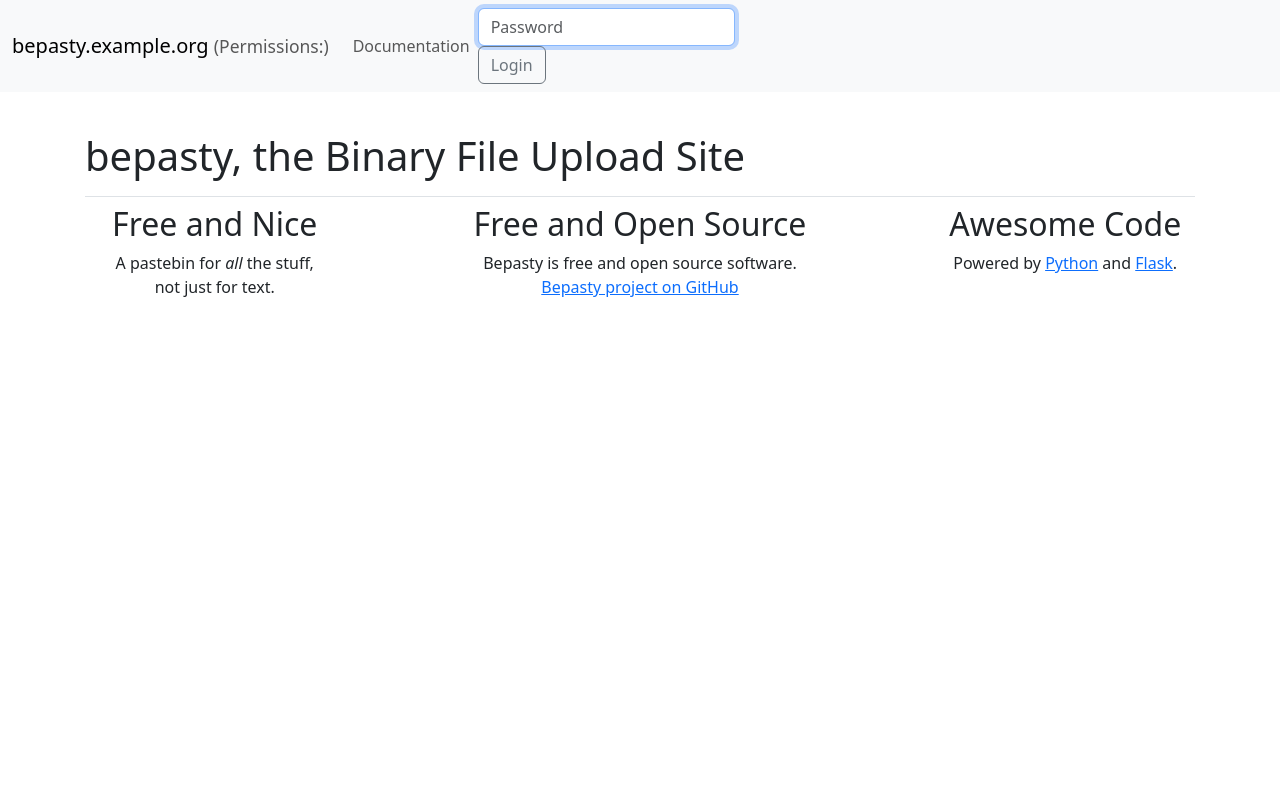
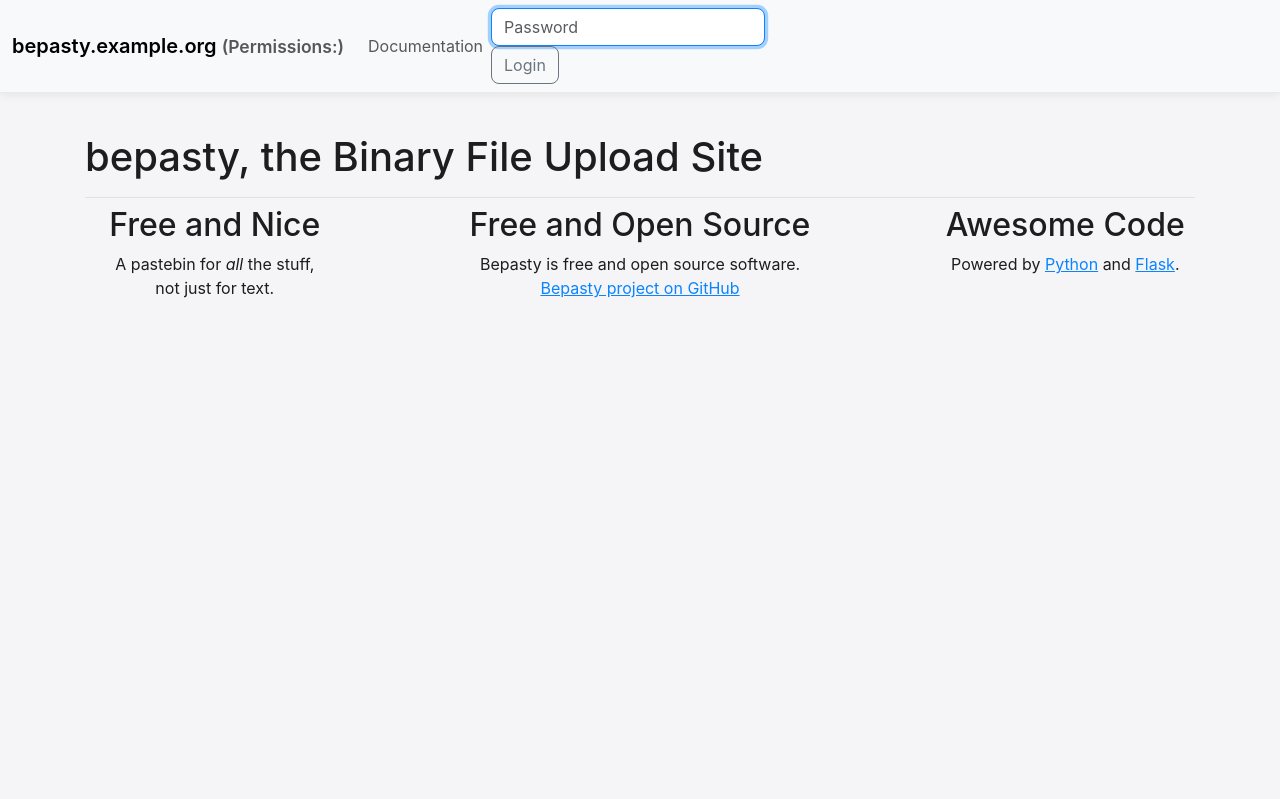
Before and after one commit to bepasty/bepasty-server, a Flask app: page / in a window 1280 px wide. Shown: the top 799 px of the page. Before the commit the page ends 297 px from the top, so only its background shows below. Run offline with Flask 3, Linux system fonts and the light colour scheme; parts of the project's set-up code (start-up, migrations or seed data) failed here and were passed over; some libraries are stand-ins or nearby versions.

Commit message:
improve styling via css

```diff
--- a/src/bepasty/static/app/css/style.css
+++ b/src/bepasty/static/app/css/style.css
@@ -8,7 +8,9 @@ body {
     margin: 0;
     -webkit-font-smoothing: antialiased;
     font-size: 100%;
-    background-color: #fff;
+    background-color: #f5f5f7; /* macOS light gray background */
+    color: #1d1d1f; /* macOS text color */
+    font-family: -apple-system, BlinkMacSystemFont, "Segoe UI", Roboto, Helvetica, Arial, "Noto Sans", "Liberation Sans", sans-serif, "Apple Color Emoji", "Segoe UI Emoji";
 }
 
 #footer {
@@ -136,3 +138,132 @@ table.highlighttable {
 .ui-autocomplete {
     z-index: 1065;
 }
+
+/* Minimal visual enhancements */
+.container {
+    padding-top: 1.25rem;
+    padding-bottom: 2rem;
+}
+
+.navbar {
+    box-shadow: 0 0.25rem 0.5rem rgba(0,0,0,.05);
+}
+
+.navbar-brand {
+    font-weight: 600;
+}
+
+.card {
+    border: 1px solid rgba(0,0,0,.075);
+    box-shadow: 0 .125rem .25rem rgba(0,0,0,.075);
+    border-radius: .5rem;
+}
+
+.card-header {
+    background-color: #ffffff;
+    border-bottom: 1px solid rgba(0,0,0,.075);
+}
+
+.btn-info,
+.btn-primary,
+.btn-danger,
+.btn-outline-secondary,
+.btn-success {
+    border-radius: .375rem;
+}
+
+.form-control {
+    border-radius: .375rem;
+}
+
+#formupload {
+    border: 1px solid #dee2e6;
+    border-radius: .375rem;
+    background: #fff;
+}
+
+.dropzone {
+    border: 2px dashed #ced4da;
+    background-color: #ffffff;
+    border-radius: .5rem;
+    text-align: center;
+    color: #6c757d;
+}
+
+#fileupload-progress.progress {
+    height: .75rem;
+    background-color: #e9ecef;
+}
+
+.progress-bar {
+    background-color: #0d6efd;
+}
+
+#footer {
+    background-color: transparent;
+}
+
+/* CSS variables consolidated into a single :root block (macOS-inspired palette) */
+:root {
+    --primary: #0A84FF;
+    --secondary: #BF5AF2;
+    --success: #30D158;
+    --info: #64D2FF;
+    --warning: #FFD60A;
+    --danger: #FF453A;
+    --accent-1: #64D2FF;
+    --accent-2: #30D158;
+    --primary-08: rgba(10,132,255,.08);
+    --secondary-08: rgba(191,90,242,.08);
+    --macos-blue: #0A84FF;
+    --macos-blue-20: rgba(10,132,255,.35);
+}
+
+
+
+/* Minimal macOS-inspired tweaks (condensed) */
+
+.navbar.navbar-light.bg-light { background: rgba(255,255,255,.72); border-bottom: 1px solid rgba(0,0,0,.06); -webkit-backdrop-filter: saturate(180%) blur(20px); backdrop-filter: saturate(180%) blur(20px); }
+
+.card { border: 1px solid rgba(0,0,0,.08); border-radius: .75rem; box-shadow: 0 1px 3px rgba(0,0,0,.12), 0 8px 24px rgba(0,0,0,.08); }
+.card-header { background: #fff; border-bottom: 1px solid rgba(0,0,0,.06); }
+
+.btn-info, .btn-primary, .btn-danger, .btn-outline-secondary, .btn-success, .form-control { border-radius: .5rem; }
+.form-control { border-color: #d2d2d7; }
+.form-control:focus, .btn:focus { box-shadow: 0 0 0 .2rem var(--macos-blue-20); outline: 0; border-color: var(--macos-blue); }
+
+.progress-bar { background-image: linear-gradient(90deg, var(--macos-blue), #64D2FF); }
+.dropzone:hover { border-color: var(--macos-blue); background-color: rgba(10,132,255,.06); }
+
+a { color: var(--macos-blue); }
+a:hover, a:focus { color: #0060df; }
+
+
+/* Ensure variables are defined with correct selector for macOS theme (override last) */
+
+
+/* macOS link and button color overrides (independent of CSS variables) */
+a { color: #0A84FF; }
+a:hover, a:focus { color: #0060df; }
+
+.btn-primary {
+    background-color: #0A84FF;
+    border-color: #0A84FF;
+}
+.btn-primary:hover,
+.btn-primary:focus {
+    background-color: #0060df;
+    border-color: #0060df;
+}
+
+.btn-info {
+    background-color: #64D2FF;
+    border-color: #64D2FF;
+    color: #052039;
+}
+.btn-info:hover,
+.btn-info:focus {
+    background-color: #2bb7ff;
+    border-color: #2bb7ff;
+    color: #03111f;
+}
```
